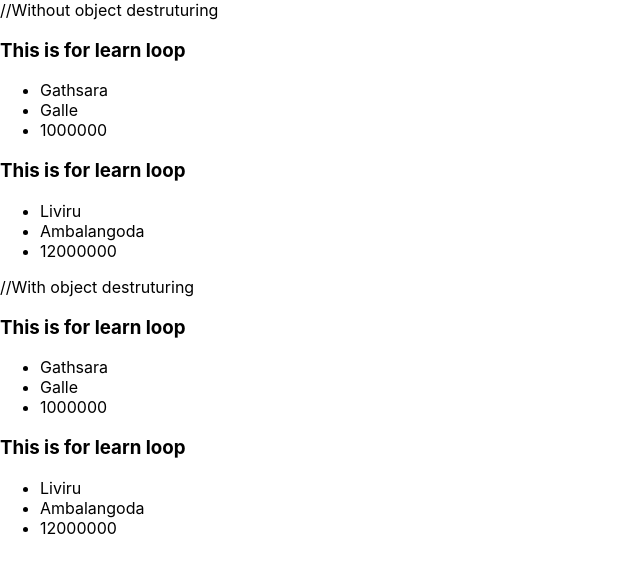
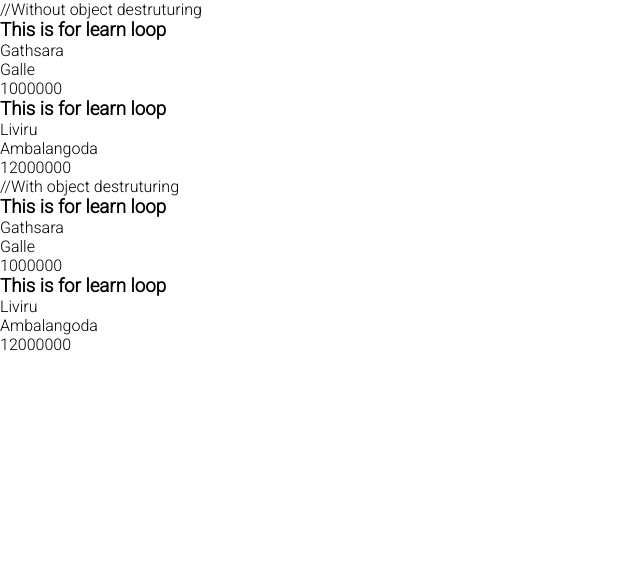
Before and after one commit to Gathsara2002/Learning-React, a React (Create React App) app: page / in a window 1280 px wide. Shown: the top 572 px of the page, without its empty margins (0-640 px from the left). Built offline with nearby package versions, Linux system fonts and the light colour scheme.

Commit message:
Content updated

```diff
--- a/public/index.html
+++ b/public/index.html
@@ -1,20 +1,25 @@
 <!DOCTYPE html>
 <html lang="en">
+
 <head>
   <meta charset="utf-8" />
   <link rel="icon" href="%PUBLIC_URL%/favicon.ico" />
   <meta name="viewport" content="width=device-width, initial-scale=1" />
   <meta name="theme-color" content="#000000" />
-    <meta
-      name="description"
-      content="Web site created using create-react-app"
-    />
+  <meta name="description" content="Web site created using create-react-app" />
   <link rel="apple-touch-icon" href="%PUBLIC_URL%/logo192.png" />
   <!--
       manifest.json provides metadata used when your web app is installed on a
       user's mobile device or desktop. See https://developers.google.com/web/fundamentals/web-app-manifest/
     -->
   <link rel="manifest" href="%PUBLIC_URL%/manifest.json" />
+
+  <link rel="preconnect" href="https://fonts.googleapis.com">
+  <link rel="preconnect" href="https://fonts.gstatic.com" crossorigin>
+  <link
+    href="https://fonts.googleapis.com/css2?family=Inter:wght@300&family=Poppins:wght@200;300;400;500;600;700;800&family=Roboto:wght@300&display=swap"
+    rel="stylesheet">
+
   <!--
       Notice the use of %PUBLIC_URL% in the tags above.
       It will be replaced with the URL of the `public` folder during the build.
@@ -26,6 +31,7 @@
     -->
   <title>React App</title>
 </head>
+
 <body>
   <noscript>You need to enable JavaScript to run this app.</noscript>
   <div id="root"></div>
@@ -40,4 +46,5 @@
       To create a production bundle, use `npm run build` or `yarn build`.
     -->
 </body>
+
 </html>
--- a/src/index.css
+++ b/src/index.css
@@ -1,8 +1,13 @@
+*{
+  margin: 0;
+  padding: 0;
+  box-sizing: border-box;
+  list-style: none;
+  border: none;
+}
+
 body {
-  margin: 0;
-  font-family: -apple-system, BlinkMacSystemFont, 'Segoe UI', 'Roboto', 'Oxygen',
-    'Ubuntu', 'Cantarell', 'Fira Sans', 'Droid Sans', 'Helvetica Neue',
-    sans-serif;
+  font-family: 'Roboto', sans-serif;
   -webkit-font-smoothing: antialiased;
   -moz-osx-font-smoothing: grayscale;
 }
```
Also changed, not shown: src/Component/Content.js (added, +21 -0 lines). Lines whose indentation alone changed are shown as unchanged.
